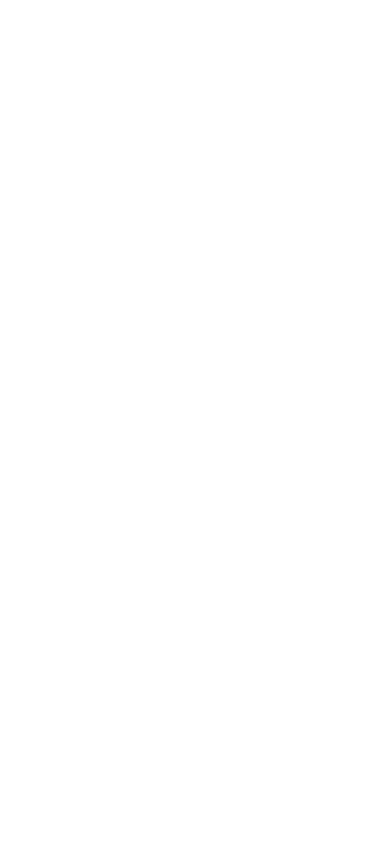
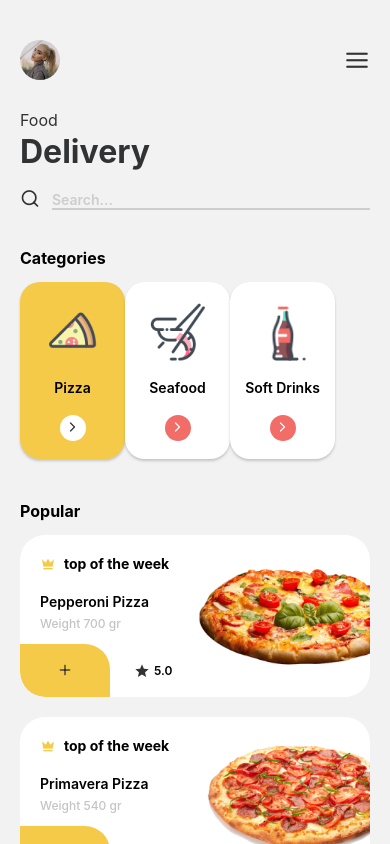
Before and after one commit to YusufAkkurt/foodappui, a React Native app: screen / in a window 390 px wide. Built offline with nearby package versions, Linux system fonts and the light colour scheme.

Commit message:
Anasayfa tasarımı tamamlandı.

```diff
--- a/App.tsx
+++ b/App.tsx
@@ -1,10 +1,26 @@
+import { NavigationContainer } from '@react-navigation/native';
+import { createNativeStackNavigator } from '@react-navigation/native-stack';
 import { StatusBar } from 'expo-status-bar';
-import { SafeAreaView, Platform, StatusBar as NativeStatusBar, Text } from 'react-native';
+import { colors } from 'src/constants/colors';
+import { DetailSceen } from 'src/screens/detail';
+import { HomeScreen } from 'src/screens/home';
+
+export type RootStackParamList = {
+	Home: undefined;
+	Detail: { id: number };
+};
+
+const Stack = createNativeStackNavigator<RootStackParamList>();
 
 export default function App() {
 	return (
-		<SafeAreaView style={{ paddingTop: Platform.OS === 'android' ? NativeStatusBar.currentHeight : 0 }}>
-			<StatusBar style="auto" />
-		</SafeAreaView>
+		<NavigationContainer>
+			<Stack.Navigator initialRouteName="Home">
+				<Stack.Screen name="Home" component={HomeScreen} options={{ headerShown: false }} />
+				<Stack.Screen name="Detail" component={DetailSceen} options={{ headerShown: false }} />
+			</Stack.Navigator>
+
+			<StatusBar backgroundColor={colors.text} style={'light'} />
+		</NavigationContainer>
 	);
 }
--- a/package.json
+++ b/package.json
@@ -9,12 +9,16 @@
     "web": "expo start --web"
   },
   "dependencies": {
+    "@expo/vector-icons": "^14.0.0",
+    "@react-navigation/native": "^6.1.17",
+    "@react-navigation/native-stack": "^6.9.26",
     "expo": "~50.0.14",
     "expo-status-bar": "~1.11.1",
     "nativewind": "^2.0.11",
     "react": "18.2.0",
     "react-native": "0.73.6",
-    "@expo/vector-icons": "^14.0.0"
+    "react-native-safe-area-context": "4.8.2",
+    "react-native-screens": "~3.29.0"
   },
   "devDependencies": {
     "@babel/core": "^7.20.0",
--- a/screens/detail/index.tsx
+++ /dev/null
@@ -1,6 +0,0 @@
-import React from 'react';
-import { View } from 'react-native';
-
-export const Detail = () => {
-	return <View>Detail</View>;
-};
--- a/screens/home/index.tsx
+++ /dev/null
@@ -1,6 +0,0 @@
-import React from 'react';
-import { View } from 'react-native';
-
-export const Home = () => {
-	return <View>Home</View>;
-};
--- a/constants/categories.data.ts
+++ b/src/constants/categories.data.ts
@@ -1,10 +1,11 @@
 import prizzaIcon from 'assets/images/pizza-icon.png';
 import shrimpIcon from 'assets/images/shrimp-icon.png';
 import sodaIcon from 'assets/images/soda-icon.png';
+import { ImageSourcePropType } from 'react-native';
 
 export interface Category {
 	id: number;
-	image: string;
+	image: ImageSourcePropType;
 	title: string;
 	selected: boolean;
 }
--- /dev/null
+++ b/src/constants/colors.ts
@@ -0,0 +1,9 @@
+export const colors = {
+    background: "#F9F9FB",
+    text: "#313234",
+    primary: "#F5CA48",
+    secondary: "#F26C68",
+    textgray: "#CDCDCD",
+    textgray2: "#C4C4C4",
+    price: "#E4723C"
+}
--- a/constants/populars.data.ts
+++ b/src/constants/populars.data.ts
@@ -1,10 +1,11 @@
 import pizza1 from 'assets/images/pizza1.png';
 import pizza2 from 'assets/images/pizza2.png';
 import pizza3 from 'assets/images/pizza3.png';
+import { ImageSourcePropType } from 'react-native';
 
 export interface Popular {
 	id: number;
-	image: string;
+	image: ImageSourcePropType;
 	title: string;
 	weight: number;
 	rating: number;
--- /dev/null
+++ b/src/nativewinds.components.tsx
@@ -0,0 +1,12 @@
+import { Feather, MaterialCommunityIcons } from '@expo/vector-icons';
+import { styled } from 'nativewind';
+import { SafeAreaView, View, Text, Image, TextInput, ScrollView } from 'react-native';
+
+export const StyledSafeAreaView = styled(SafeAreaView);
+export const StyledView = styled(View);
+export const StyledText = styled(Text);
+export const StyledImage = styled(Image);
+export const StyledFeather = styled(Feather);
+export const StyledMaterialCommunityIcons = styled(MaterialCommunityIcons);
+export const StyledTextInput = styled(TextInput);
+export const StyledScrollView = styled(ScrollView);
--- /dev/null
+++ b/src/screens/detail/index.tsx
@@ -0,0 +1,6 @@
+import React from 'react';
+import { View } from 'react-native';
+
+export const DetailSceen = () => {
+	return <View>DetailSceen</View>;
+};
--- /dev/null
+++ b/src/screens/home/index.tsx
@@ -0,0 +1,90 @@
+import profileImg from 'assets/images/profile.png';
+import React from 'react';
+import { categoriesData } from 'src/constants/categories.data';
+import { colors } from 'src/constants/colors';
+import { popularsData } from 'src/constants/populars.data';
+import { StyledFeather, StyledImage, StyledMaterialCommunityIcons, StyledSafeAreaView, StyledScrollView, StyledText, StyledTextInput, StyledView } from 'src/nativewinds.components';
+
+export const HomeScreen = () => {
+	return (
+		<StyledScrollView className="flex-1 pt-5" showsVerticalScrollIndicator={false}>
+			<StyledView className="flex-row justify-between items-center p-5">
+				<StyledImage source={profileImg} className="w-10 h-10 rounded-full" />
+				<StyledFeather name="menu" size={26} className="text-text" />
+			</StyledView>
+
+			<StyledView className="px-5 pt-2">
+				<StyledText className="text-text text-base">Food</StyledText>
+				<StyledText className="text-text text-[32px] font-bold">Delivery</StyledText>
+			</StyledView>
+
+			<StyledView className="px-5 pt-4 pb-4 flex-row items-end gap-3">
+				<StyledFeather name="search" size={20} className="text-text" />
+				<StyledTextInput placeholder="Search..." placeholderTextColor={colors.textgray} cursorColor={colors.text} className="border-b-2 text-text font-semibold border-textgray flex-1" />
+			</StyledView>
+
+			<StyledView>
+				<StyledText className="text-base font-bold pt-5 pl-5">Categories</StyledText>
+
+				<StyledScrollView className="flex-row gap-5 pt-3 px-5" horizontal showsHorizontalScrollIndicator={false}>
+					{categoriesData.map((_category) => (
+						<StyledView
+							key={_category.id}
+							style={{
+								shadowColor: colors.text,
+								shadowOffset: {
+									width: 0,
+									height: 2
+								},
+								shadowOpacity: 0.23,
+								shadowRadius: 2.62,
+								elevation: 10
+							}}
+							className={`w-[105px] justify-evenly mb-5 items-center h-[177px] rounded-[20px] ${_category.selected ? 'bg-primary' : 'bg-white'}`}>
+							<StyledImage source={_category.image} className="w-[60px] h-[60px] object-contain" />
+
+							<StyledText className="font-semibold">{_category.title}</StyledText>
+
+							<StyledView className={`w-[26px] h-[26px] rounded-full items-center justify-center ${_category.selected ? 'bg-white' : 'bg-secondary'}`}>
+								<StyledFeather name="chevron-right" size={16} className={_category.selected ? 'text-text' : 'text-white'} />
+							</StyledView>
+						</StyledView>
+					))}
+				</StyledScrollView>
+			</StyledView>
+
+			<StyledView className="p-5">
+				<StyledText className="text-base font-bold">Popular</StyledText>
+
+				<StyledView className="gap-5 pt-3 pb-5">
+					{popularsData.map((_popular) => (
+						<StyledView key={_popular.id} className="bg-white rounded-[25px] overflow-hidden">
+							<StyledView className="flex-row gap-2 items-center p-5">
+								<StyledMaterialCommunityIcons name="crown" size={16} className="text-primary" />
+								<StyledText className="font-bold">top of the week</StyledText>
+							</StyledView>
+
+							<StyledView className="px-5">
+								<StyledText className="font-semibold text-sm mb-1">{_popular.title}</StyledText>
+								<StyledText className="font-medium text-textgray2 text-xs">Weight {_popular.weight} gr</StyledText>
+							</StyledView>
+
+							<StyledView className="flex-row gap-6 pt-3 items-center">
+								<StyledView className="bg-primary w-[90px] h-[53px] rounded-bl-[25px] rounded-tr-[25px] items-center justify-center">
+									<StyledFeather name="plus" size={16} className="text-text" />
+								</StyledView>
+
+								<StyledView className="flex-row items-center">
+									<StyledMaterialCommunityIcons name="star" size={16} className="text-text" />
+									<StyledText className="ml-1 font-semibold text-xs">{_popular.rating.toFixed(1)}</StyledText>
+								</StyledView>
+							</StyledView>
+
+							<StyledImage source={_popular.image} className="absolute w-[210px] h-[105px] -right-9 top-[18%]" />
+						</StyledView>
+					))}
+				</StyledView>
+			</StyledView>
+		</StyledScrollView>
+	);
+};
--- a/tailwind.config.js
+++ b/tailwind.config.js
@@ -1,6 +1,6 @@
 /** @type {import('tailwindcss').Config} */
 module.exports = {
-  content: ["./App.{js,jsx,ts,tsx}", "./screens/**/*.{js,jsx,ts,tsx}"],
+  content: ["./App.{js,jsx,ts,tsx}", "./src/**/*.{js,jsx,ts,tsx}"],
   theme: {
     extend: {
       colors: {
@@ -9,7 +9,8 @@
         primary: "#F5CA48",
         secondary: "#F26C68",
         textgray: "#CDCDCD",
-        price: "#E4723C"
+        textgray2: "#C4C4C4",
+        price: "#E4723C",
       }
     },
   },
```
Also changed, not shown: 1 other file (tests, documents, lock files or other folders).
